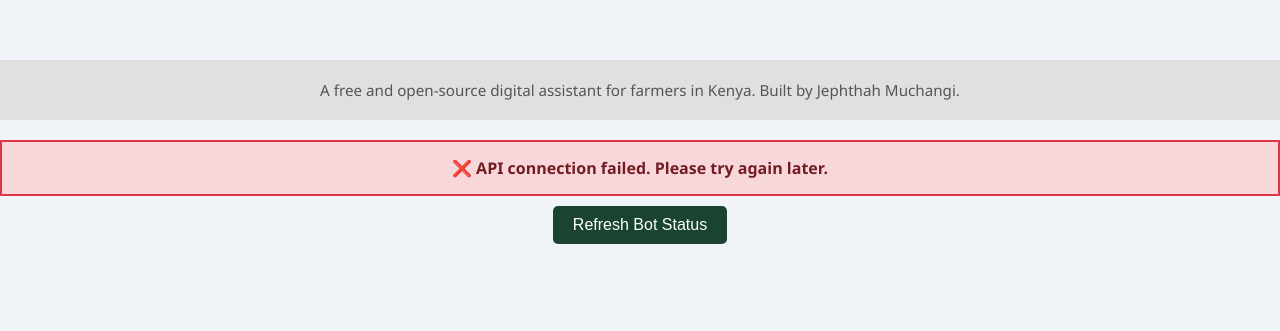
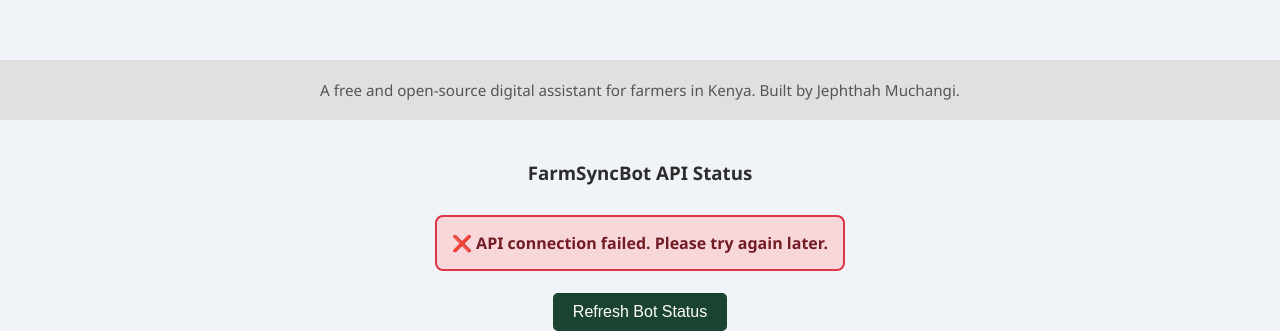
Before and after one commit to General-254/Farmsyc, a plain HTML site: page index.html in a window 1280 px wide. Shown: the part 1870-2201 px from the top of the page. Before the commit the page ends 2124 px from the top, so only its background shows below. Drawn offline with nearby package versions, Linux system fonts and the light colour scheme; no server answers.

Commit message:
Update index.html

```diff
--- a/index.html
+++ b/index.html
@@ -212,13 +212,19 @@
       document.getElementById('api-response').innerText = 'Error connecting to backend.';
     });
   </script>
-  <div id="api-status" style="text-align:center; margin-top: 20px; font-weight:bold; background: #e0ffe0; border: 2px solid green; padding: 15px; color: #1b4332;">
-  Checking FarmSyncBot API status...
+  <h3 style="text-align:center; margin-top: 40px;">FarmSyncBot API Status</h3>
+
+<div style="text-align: center; margin-top: 30px;">
+  <div id="api-status" style="display: inline-block; font-weight: bold; background: #e0ffe0; border: 2px solid green; padding: 15px; color: #1b4332; border-radius: 8px;">
+    Checking FarmSyncBot API status...
+  </div>
+
+  <br><br>
+
+  <button onclick="fetchStatus()" style="padding: 10px 20px; font-size: 1em; background-color: #1b4332; color: white; border: none; border-radius: 5px; cursor: pointer;">
+    Refresh Bot Status
+  </button>
 </div>
-
-<button onclick="fetchStatus()" style="display:block; margin:10px auto; padding:10px 20px; font-size:1em; background-color:#1b4332; color:white; border:none; border-radius:5px; cursor:pointer;">
-  Refresh Bot Status
-</button>
 
 <script>
   async function fetchStatus() {
```
